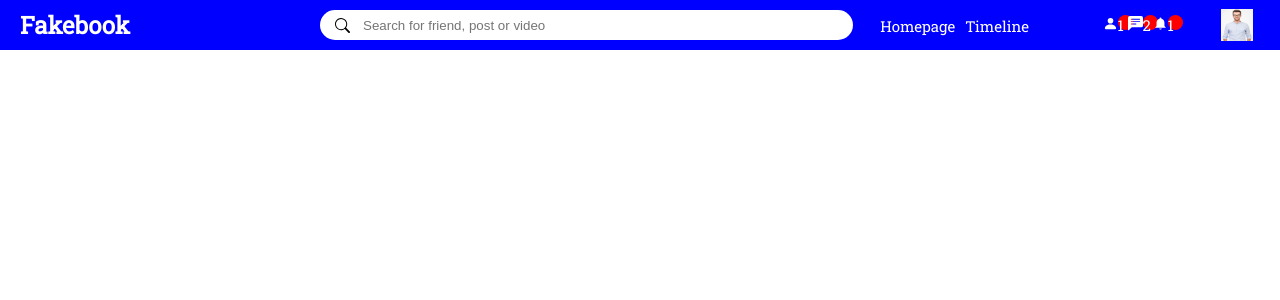
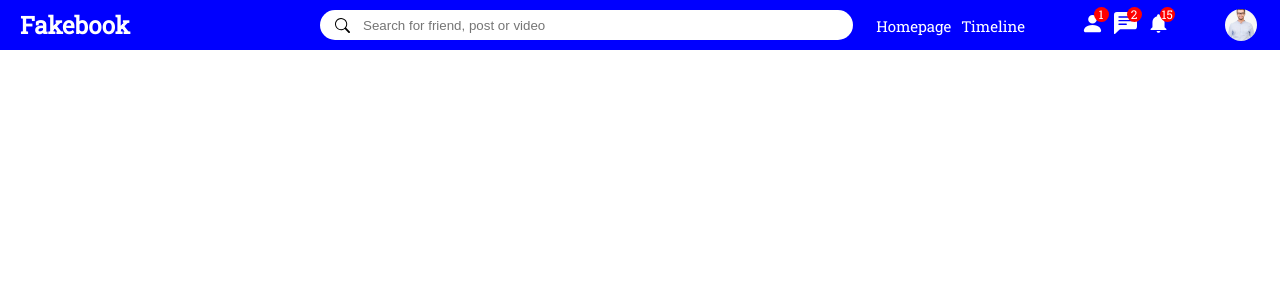
Before and after one commit to mdmehedihasan212/fakebook-social-application, a React (Create React App) app: page / in a window 1280 px wide. Shown: the top 300 px of the page. Built offline with nearby package versions, Linux system fonts and the light colour scheme.

Commit message:
complete header section

```diff
--- a/src/pages/Shared/Header/Header.css
+++ b/src/pages/Shared/Header/Header.css
@@ -67,9 +67,12 @@
     display: flex;
 }
 
+.headerIcon {
+    font-size: 23px;
+}
+
 .headerIconItem {
-    margin-left: 10px;
-    font-size: 15px;
+    margin-right: 10px;
     cursor: pointer;
     position: relative;
 }
@@ -81,9 +84,18 @@
     border-radius: 50%;
     color: white;
     position: absolute;
+    top: -5px;
+    right: -5px;
+    font-size: 12px;
+    display: flex;
+    align-items: center;
+    justify-content: center;
 }
 
 .headerImage {
     height: 32px;
     width: 32px;
+    border-radius: 50%;
+    object-fit: cover;
+    cursor: pointer;
 }
--- a/src/pages/Shared/Header/Header.js
+++ b/src/pages/Shared/Header/Header.js
@@ -26,16 +26,16 @@ const Header = () => {
                 </div>
                 <div className="headerIcons">
                     <div className="headerIconItem">
-                        <BsFillPersonFill />
+                        <BsFillPersonFill className="headerIcon" />
                         <span className="headerIconBadge">1</span>
                     </div>
                     <div className="headerIconItem">
-                        <BsFillChatLeftTextFill />
+                        <BsFillChatLeftTextFill className="headerIcon" />
                         <span className="headerIconBadge">2</span>
                     </div>
                     <div className="headerIconItem">
-                        <IoMdNotifications />
-                        <span className="headerIconBadge">1</span>
+                        <IoMdNotifications className="headerIcon" />
+                        <span className="headerIconBadge">15</span>
                     </div>
                 </div>
                 <img src="/assets/profile/6.jpg" alt="" className="headerImage" />
```
